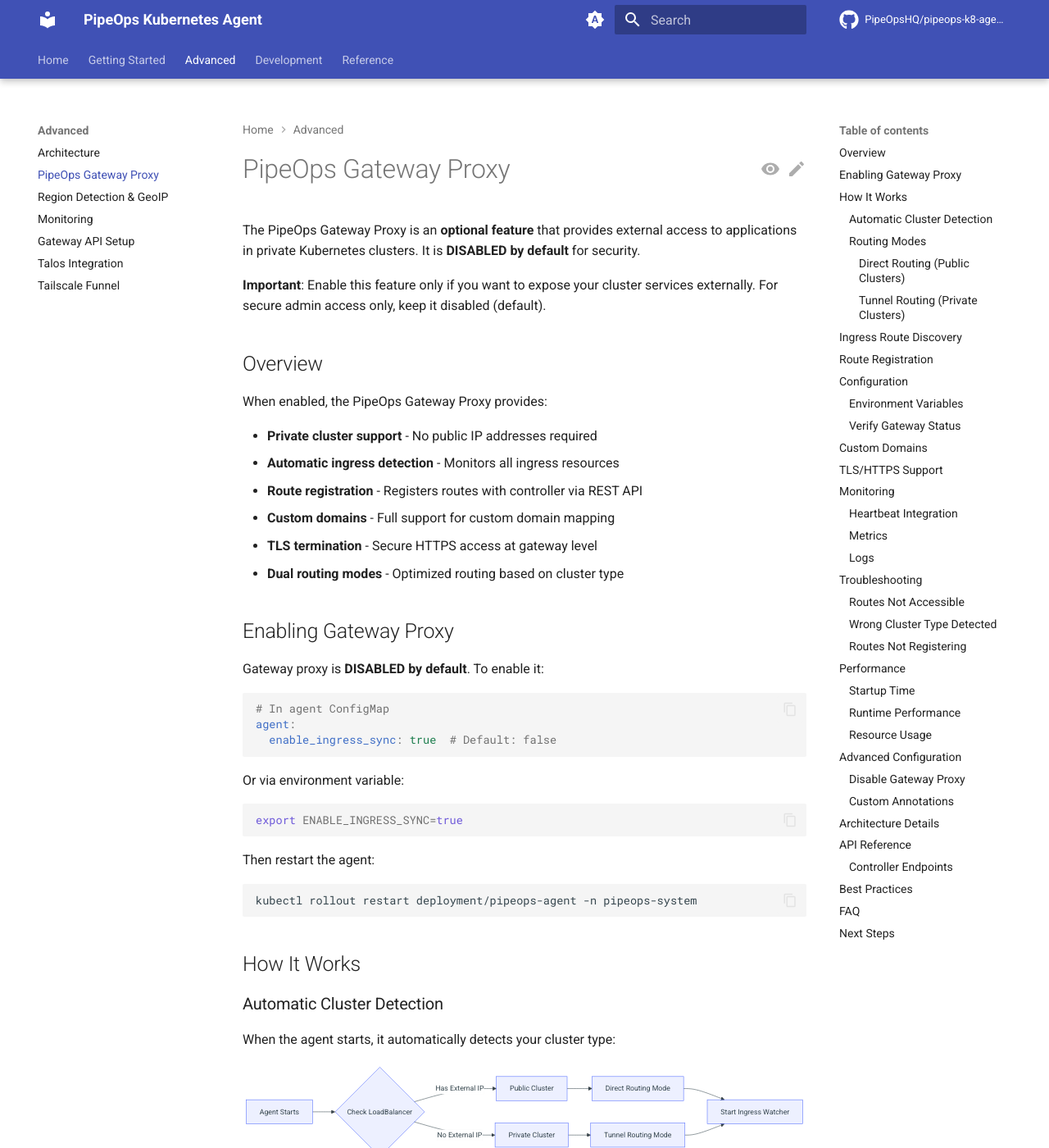
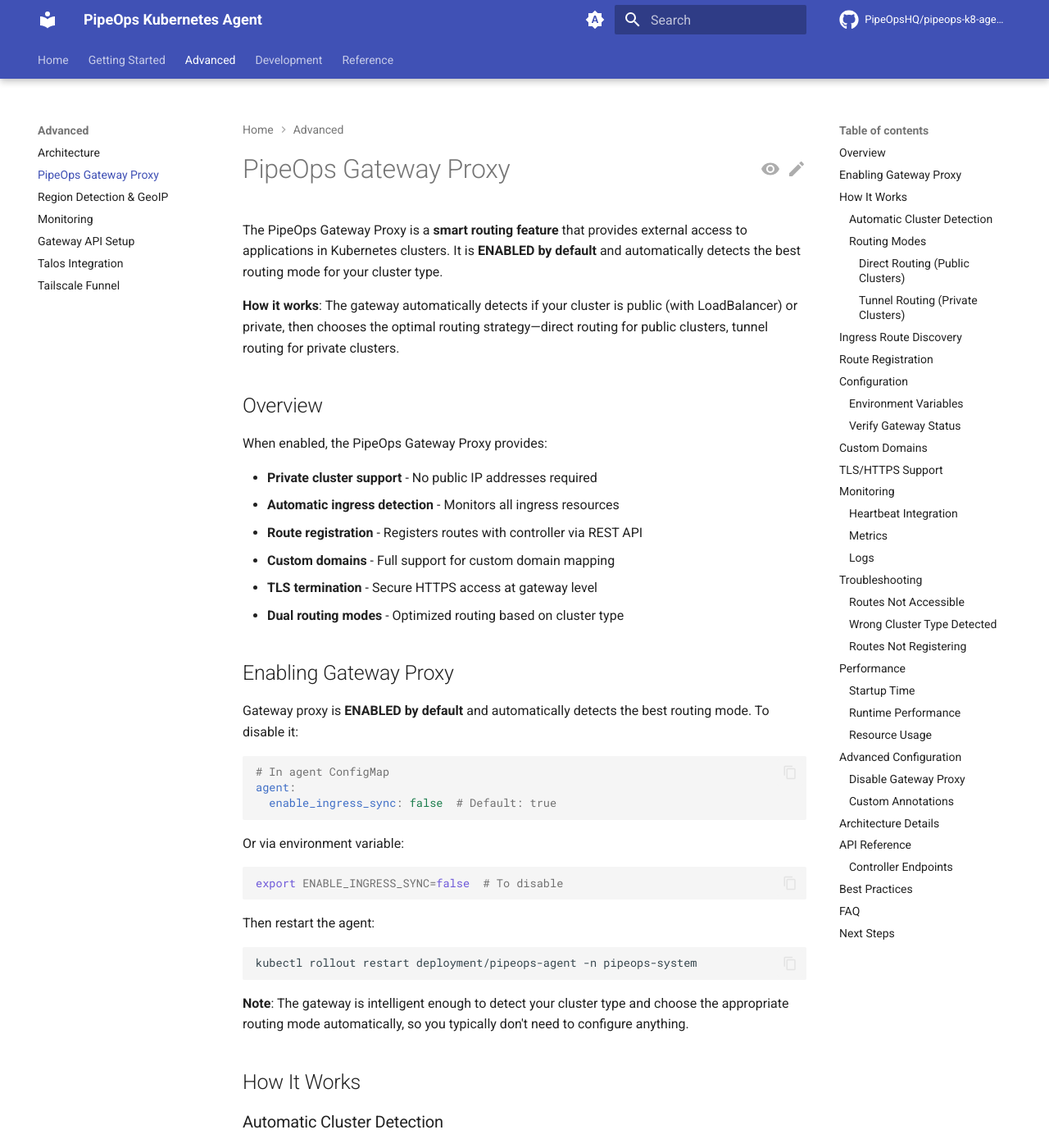
Before and after one commit to PipeOpsHQ/pipeops-k8-agent, an MkDocs documentation site: the page built from docs/advanced/pipeops-gateway-proxy.md, in a window 1280 px wide and 1400 px high. Shown: the whole window at 82% size. Built offline with MkDocs 1.6.1 and Material for MkDocs 9.7.7, drawn with Linux system fonts in a browser that asks for light colours; comment, search, counter and statistics services are not loaded; the version menu is left out.

Commit message:
feat(internal/ingress): Update gateway proxy to use smart routing with automatic detection

````diff
--- a/docs/advanced/pipeops-gateway-proxy.md
+++ b/docs/advanced/pipeops-gateway-proxy.md
@@ -1,8 +1,8 @@
 # PipeOps Gateway Proxy
 
-The PipeOps Gateway Proxy is an **optional feature** that provides external access to applications in private Kubernetes clusters. It is **DISABLED by default** for security.
+The PipeOps Gateway Proxy is a **smart routing feature** that provides external access to applications in Kubernetes clusters. It is **ENABLED by default** and automatically detects the best routing mode for your cluster type.
 
-**Important**: Enable this feature only if you want to expose your cluster services externally. For secure admin access only, keep it disabled (default).
+**How it works**: The gateway automatically detects if your cluster is public (with LoadBalancer) or private, then chooses the optimal routing strategy—direct routing for public clusters, tunnel routing for private clusters.
 
 ## Overview
 
@@ -17,23 +17,25 @@
 
 ## Enabling Gateway Proxy
 
-Gateway proxy is **DISABLED by default**. To enable it:
+Gateway proxy is **ENABLED by default** and automatically detects the best routing mode. To disable it:
 
 ```yaml
 # In agent ConfigMap
 agent:
-  enable_ingress_sync: true  # Default: false
+  enable_ingress_sync: false  # Default: true
 ```
 
 Or via environment variable:
 ```bash
-export ENABLE_INGRESS_SYNC=true
+export ENABLE_INGRESS_SYNC=false  # To disable
 ```
 
 Then restart the agent:
 ```bash
 kubectl rollout restart deployment/pipeops-agent -n pipeops-system
 ```
+
+**Note**: The gateway is intelligent enough to detect your cluster type and choose the appropriate routing mode automatically, so you typically don't need to configure anything.
 
 ## How It Works
 
````
Also changed, not shown: config.example.yaml (+7 -4 lines), docs/getting-started/faq.md (+1 -1 lines), docs/getting-started/installation.md (+3 -3 lines), docs/index.md (+2 -2 lines), 1 other file.
